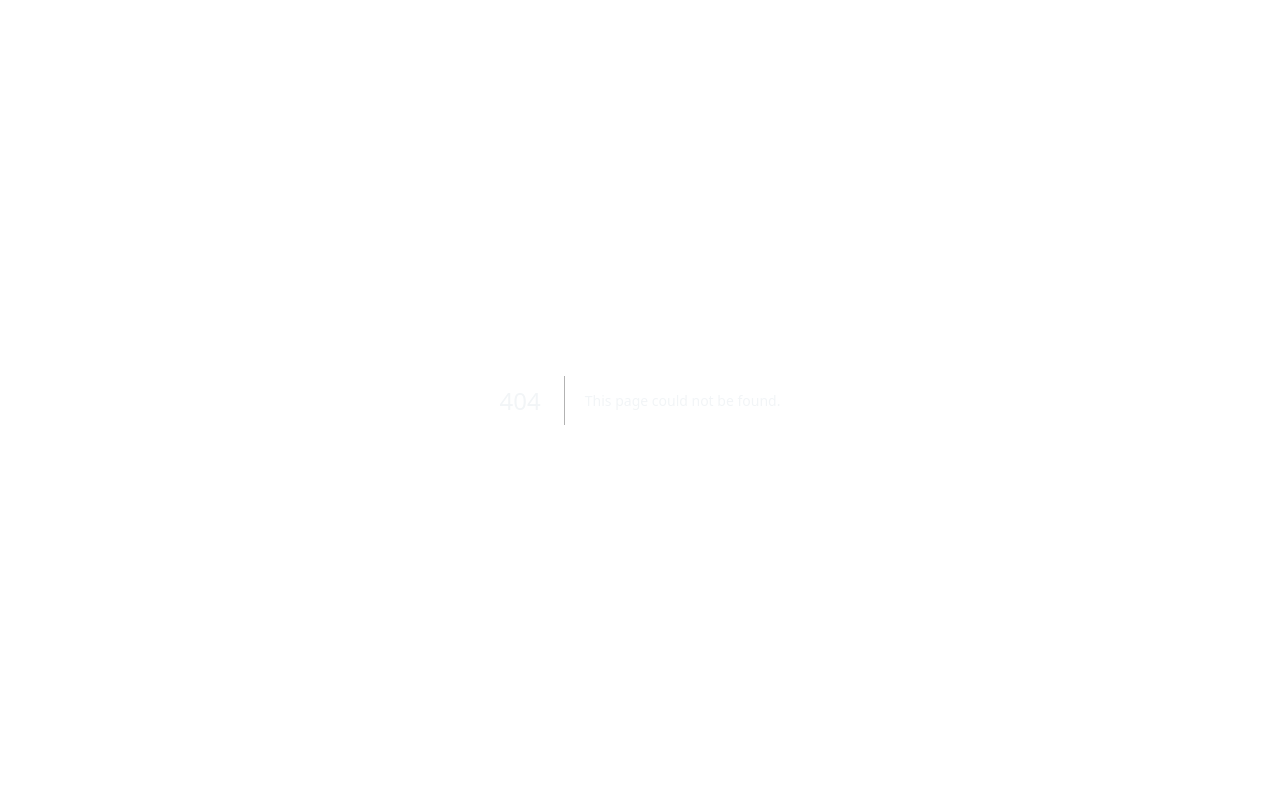
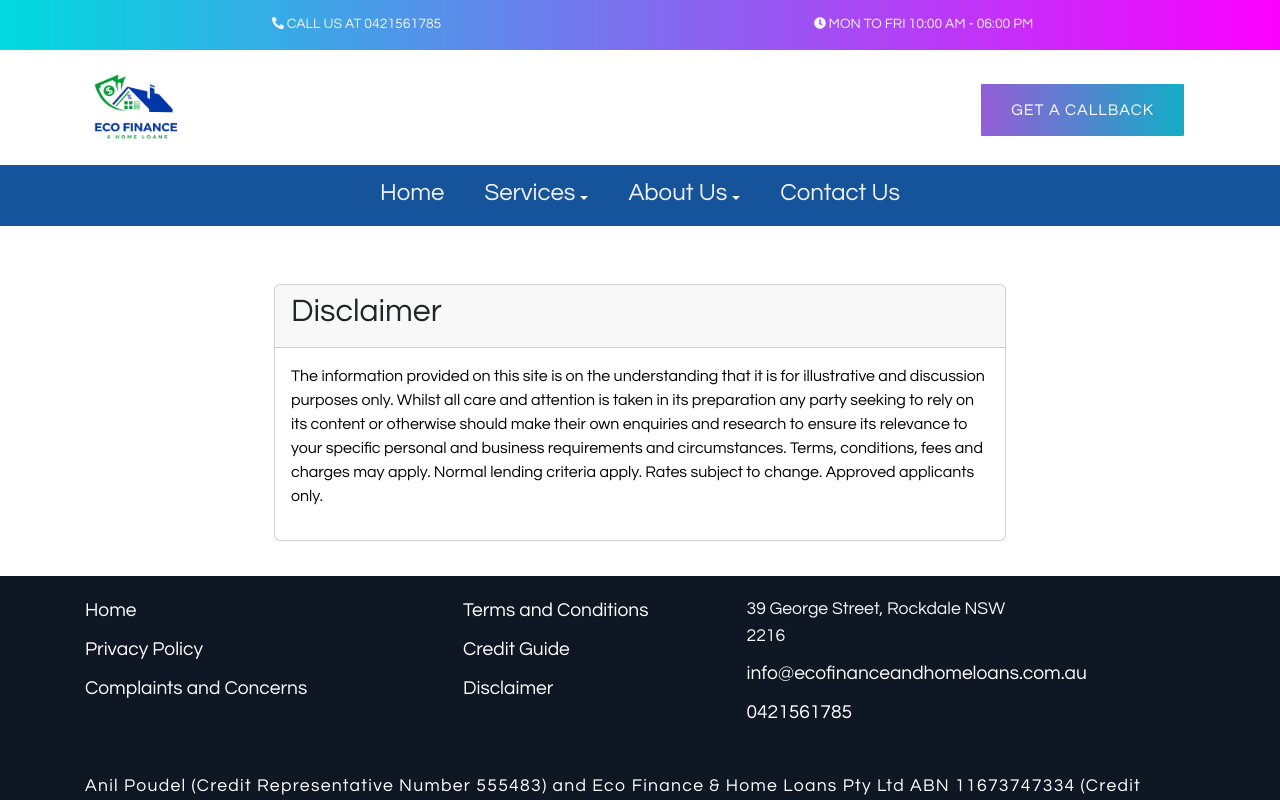
Before and after one commit to manutdmohit/eco-finance, a Next.js app: page /disclaimer in a window 1280 px wide. Before the commit this address had no page. Shown: the top 800 px of the page. Built offline with nearby package versions, Linux system fonts and the light colour scheme.

Commit message:
Add Disclaimer page

```diff
--- /dev/null
+++ b/app/disclaimer/page.tsx
@@ -0,0 +1,43 @@
+'use client';
+
+import React from 'react';
+import { Container, Row, Col, Card } from 'react-bootstrap';
+import Footer from '../components/Footer/Footer';
+import TopBar from '../components/Top/top';
+import Wrapper from '../components/Wrapper/wrapper';
+
+const Disclaimer = () => {
+  return (
+    <div>
+      <TopBar />
+      <Wrapper />
+      <Container className="disclaimer-container mt-5">
+        <Row className="justify-content-center">
+          <Col md={8}>
+            <Card>
+              <Card.Header>
+                <h2>Disclaimer</h2>
+              </Card.Header>
+              <Card.Body>
+                <p className="text-black">
+                  The information provided on this site is on the understanding
+                  that it is for illustrative and discussion purposes only.
+                  Whilst all care and attention is taken in its preparation any
+                  party seeking to rely on its content or otherwise should make
+                  their own enquiries and research to ensure its relevance to
+                  your specific personal and business requirements and
+                  circumstances. Terms, conditions, fees and charges may apply.
+                  Normal lending criteria apply. Rates subject to change.
+                  Approved applicants only.
+                </p>
+              </Card.Body>
+            </Card>
+          </Col>
+        </Row>
+      </Container>
+      <Footer />
+    </div>
+  );
+};
+
+export default Disclaimer;
```
